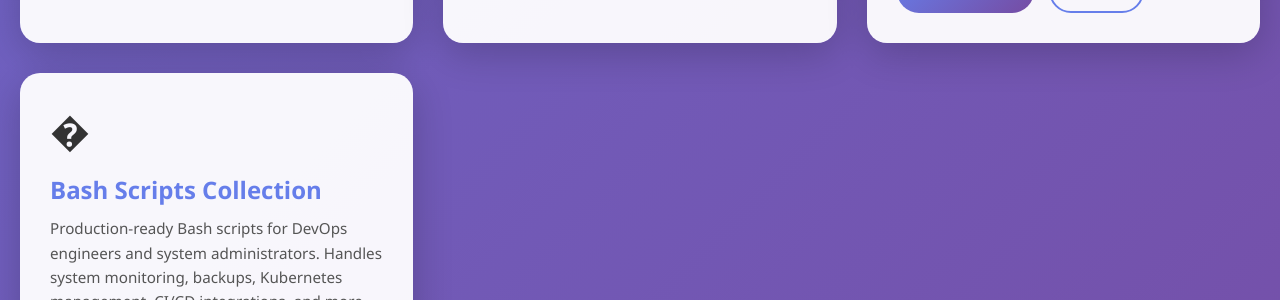
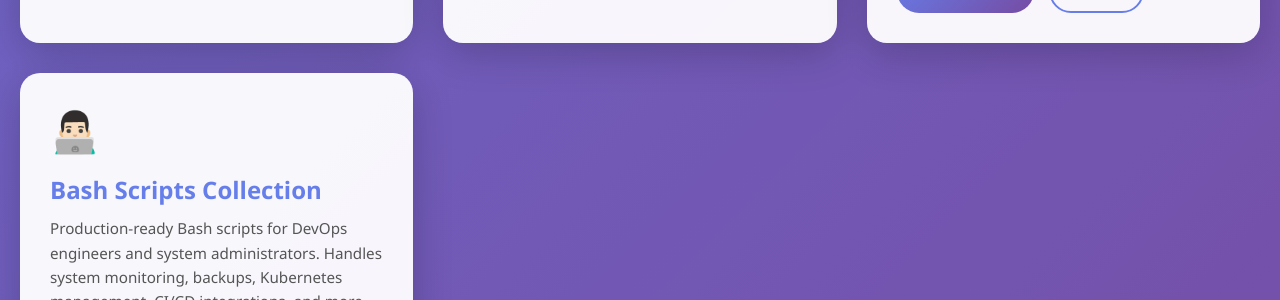
Before and after one commit to wesleyscholl/wesleyscholl.github.io, a Jekyll site: the page built from README.md, in a window 1280 px wide and 900 px high, scrolled down 2856 px. Shown: the part 157-457 px from the top of the window. Built offline with Jekyll 4.4.1, drawn with Linux system fonts in a browser that asks for light colours; our own code applies the rules of GitHub Pages for plain Markdown files.

Commit message:
Update project icon in defaulthtml

```diff
--- a/_layouts/default.html
+++ b/_layouts/default.html
@@ -595,7 +595,7 @@
             </div>
 
             <div class="project-card" data-category="dev-tools">
-                <span class="project-icon">�️</span>
+                <span class="project-icon">👨🏻‍💻</span>
                 <h3 class="project-title">Bash Scripts Collection</h3>
                 <p class="project-description">Production-ready Bash scripts for DevOps engineers and system administrators. Handles system monitoring, backups, Kubernetes management, CI/CD integrations, and more with battle-tested automation utilities.</p>
                 <div class="project-tags">
```
